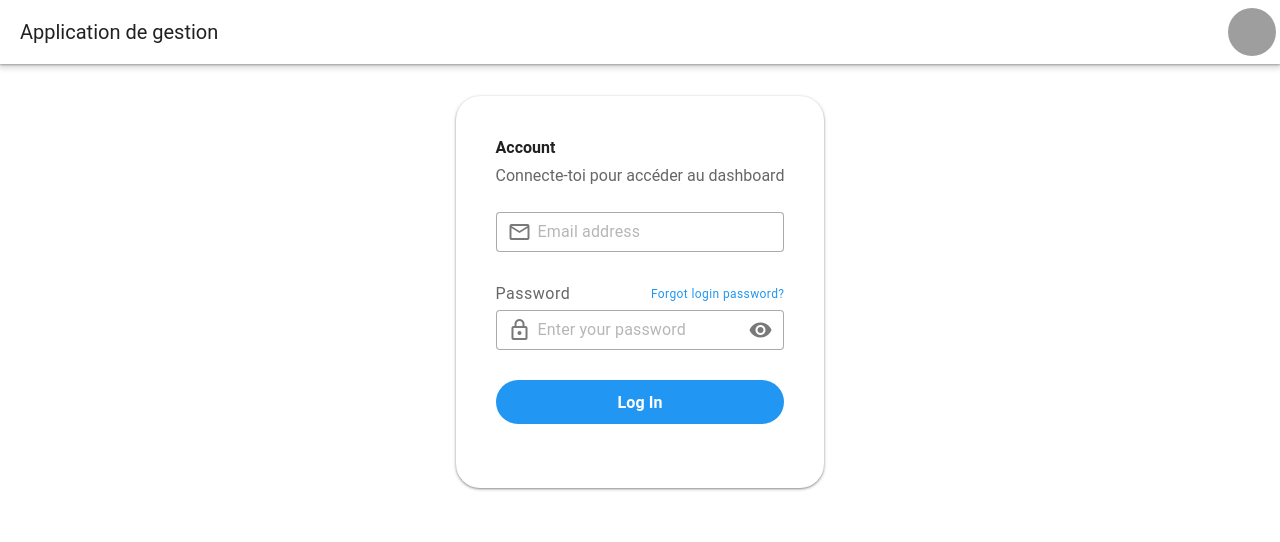
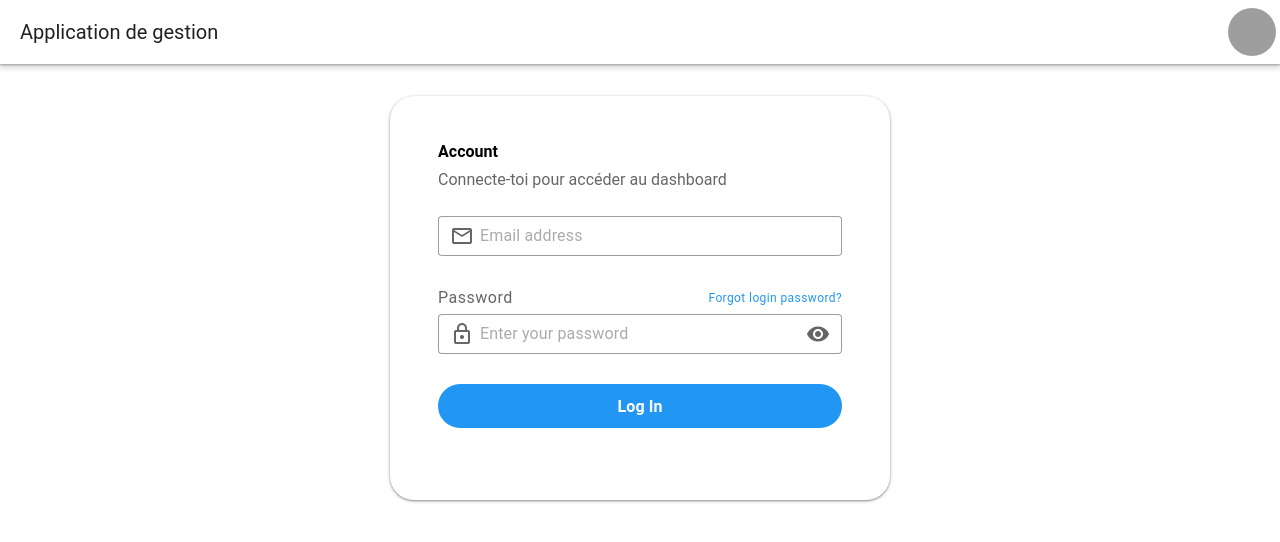
Before and after one commit to GenXwater/vueJS_exercices, a Nuxt app in the folder vue_app_gestion/: page /login in a window 1280 px wide. Shown: the top 542 px of the page. Built offline with nearby package versions, Linux system fonts and the light colour scheme; grey boxes are pictures that could not be loaded.

Commit message:
Refactor login card layout for improved aesthetics and consistency

```diff
--- a/vue_app_gestion/app/pages/login.vue
+++ b/vue_app_gestion/app/pages/login.vue
@@ -1,6 +1,13 @@
 <template>
   <div class="d-flex align-center justify-center pa-4 fill-height">
-    <v-card class="mx-auto pa-10 pb-8" elevation="8" max-width="460" rounded="xl">
+    <v-card
+      class="mx-auto px-12 pt-11 pb-10"
+      color="surface"
+      elevation="8"
+      width="100%"
+      max-width="500"
+      rounded="xl"
+    >
       <div class="text-h4 font-weight-bold mb-1">Account</div>
       <div class="text-body-1 text-medium-emphasis mb-6">Connecte-toi pour accéder au dashboard</div>
 
```
